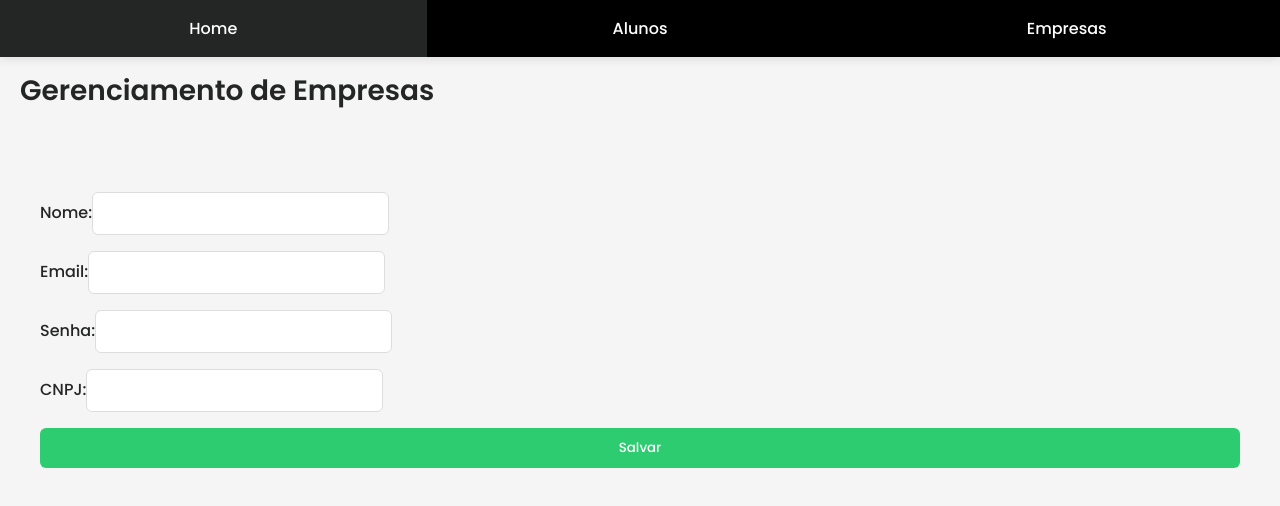
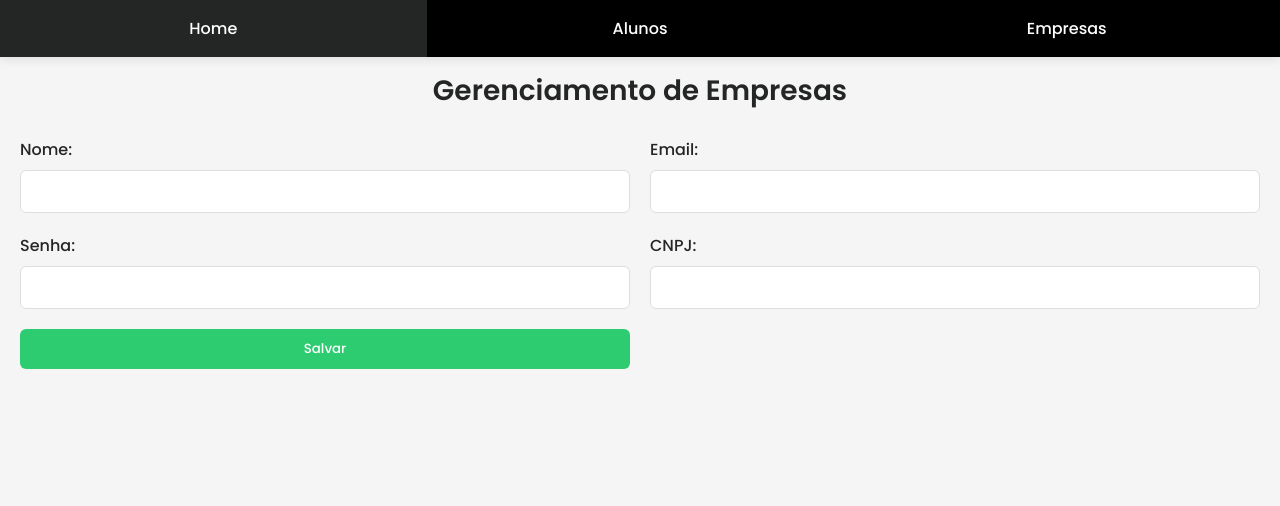
Before and after one commit to marinacabalzarr/LabDesenvolvimentoSoftware, a React (Create React App) app in the folder Implementacao/projeto-merito-frontend/: page /empresas in a window 1280 px wide. Both pictures are taken after a click on the button "Adicionar Empresa". Shown: the top 506 px of the page. Built offline with nearby package versions, Linux system fonts and the light colour scheme; no server answers.

Commit message:
Versão 2.0

```diff
--- a/Implementacao/projeto-merito-frontend/src/components/AlunoForm.jsx
+++ b/Implementacao/projeto-merito-frontend/src/components/AlunoForm.jsx
@@ -34,7 +34,7 @@ const AlunoForm = ({ aluno, onSuccess }) => {
     };
 
     return (
-        <form className="main-content" onSubmit={handleSubmit}>
+        <form className="form-empresa" onSubmit={handleSubmit}>
             <div>
                 <label>Nome:</label>
                 <input type="text" name="nome" value={formData.nome} onChange={handleChange} required />
--- a/Implementacao/projeto-merito-frontend/src/components/EmpresaForm.jsx
+++ b/Implementacao/projeto-merito-frontend/src/components/EmpresaForm.jsx
@@ -29,7 +29,7 @@ const EmpresaForm = ({ empresa, onSuccess }) => {
     };
 
     return (
-        <form className="main-content" onSubmit={handleSubmit}>
+        <form className="form-empresa" onSubmit={handleSubmit}>
             <div>
                 <label>Nome:</label>
                 <input type="text" name="nome" value={formData.nome} onChange={handleChange} required />
--- a/Implementacao/projeto-merito-frontend/src/components/VantagemForm.jsx
+++ b/Implementacao/projeto-merito-frontend/src/components/VantagemForm.jsx
@@ -37,7 +37,7 @@ const VantagemForm = ({ onClose }) => {
   };
 
   return (
-    <form onSubmit={handleSubmit} style={{ marginTop: '20px' }}>
+    <form className='form-vantagem' onSubmit={handleSubmit} >
       <h3>Cadastrar Vantagem</h3>
 
       <label>Nome:</label>
@@ -47,7 +47,7 @@ const VantagemForm = ({ onClose }) => {
       <input type="text" name="descricao" value={formData.descricao} onChange={handleChange} required />
 
       <label>Custo em Moedas:</label>
-      <input type="number" name="custoMoedas" value={formData.custoMoedas} onChange={handleChange} required />
+      <input type="number" name="custoMoedas" value={formData.custoMoedas} onChange={handleChange} min={0} required />
 
       <label>URL da Imagem:</label>
       <input type="text" name="imagem" value={formData.imagem} onChange={handleChange} />
--- a/Implementacao/projeto-merito-frontend/src/index.css
+++ b/Implementacao/projeto-merito-frontend/src/index.css
@@ -51,9 +51,21 @@ nav li a:hover {
 
 /* Container principal */
 .main-content {
-  margin-top: 60px;
+  margin-top: 50px;
   /* Espaço para a navbar fixa */
   padding: 20px;
+}
+
+.form-empresa {
+  display: grid;
+  grid-template-columns: 1fr 1fr;
+  gap: 20px;
+  margin-bottom: 25px;
+}
+
+.form-empresa div {
+  display: flex;
+  flex-direction: column;
 }
 
 /* Containers */
@@ -81,19 +93,17 @@ h2 {
   margin-bottom: 20px;
 }
 
-form {
+.form-vantagem {
   display: flex;
   flex-direction: column;
   gap: 16px;
   margin-bottom: 25px;
 }
 
-form label {
+.form-vantagem label {
   margin-bottom: 4px;
   font-weight: 500;
 }
-
-
 
 label {
   margin-bottom: 8px;
@@ -215,9 +225,17 @@ button:active {
   margin: 50px auto;
 }
 
+.aluno-page-container h1{
+  text-align: center;
+}
+
 .empresa-page-container {
   padding: 20px;
   margin: 50px auto;
+}
+
+.empresa-page-container h1{
+  text-align: center;
 }
 
 .button-container {
@@ -299,11 +317,17 @@ button:active {
   box-shadow: 0 4px 8px rgba(0, 0, 0, 0.15);
 }
 
+.titulo{
+  margin-top: 20px;
+  margin-left: 20px;
+}
+
 /* Lista de vantagens */
 .vantagens-grid {
   display: grid;
   grid-template-columns: repeat(auto-fill, minmax(250px, 1fr));
   gap: 20px;
+  margin-left: 20px;
   margin-top: 20px;
 }
 
@@ -350,8 +374,9 @@ button:active {
 
 .empresa-buttons {
   display: flex;
-  flex-direction: column;
-  gap: 15px;
+  justify-content: center;
+  flex-direction: row;
+  gap: 20px;
   flex: 1;
 }
 
@@ -365,6 +390,7 @@ button:active {
 
 .vantagem-card:hover {
   transform: translateY(-5px);
-  box-shadow: 0 8px 16px rgba(0,0,0,0.15);
+  transition: 0.5s;
+  box-shadow: 0 8px 16px rgba(0, 0, 0, 0.15);
   cursor: pointer;
 }
--- a/Implementacao/projeto-merito-frontend/src/pages/AlunoPage.jsx
+++ b/Implementacao/projeto-merito-frontend/src/pages/AlunoPage.jsx
@@ -51,7 +51,7 @@ const AlunoPage = () => {
                         onEdit={handleEdit}
                         refreshTrigger={refreshList}
                     />
-                    <h2>Vantagens Cadastradas</h2>
+                    <h2 className='titulo'>Vantagens Cadastradas</h2>
                     <div className="vantagens-grid">
                         {vantagens.map((v) => (
                             <div key={v.id} className="vantagem-card">
```
